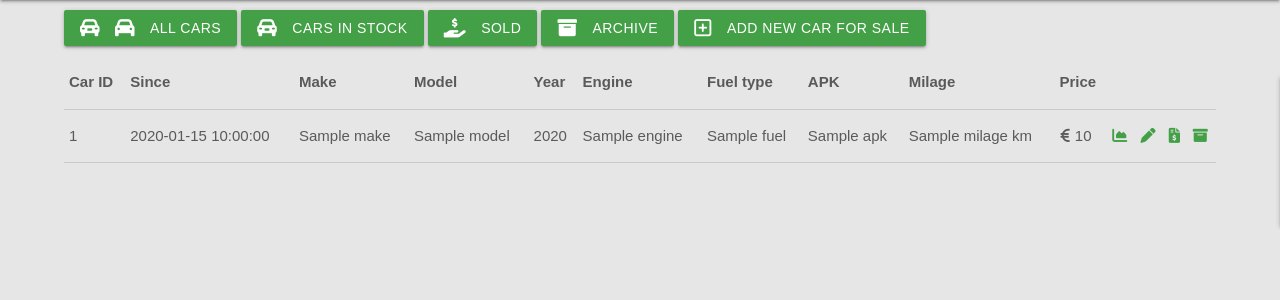
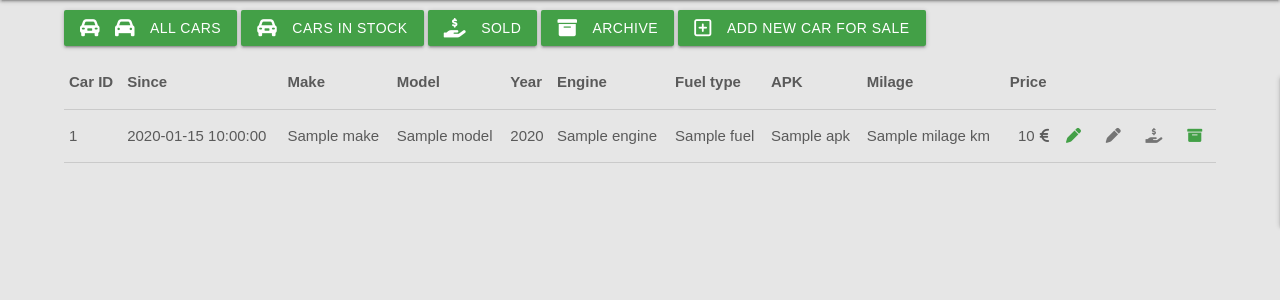
Before and after one commit to MarisKX/Code-Institute-Milestone-Project-3, a Flask app: page /manager-dashboard/cars-for-sale/ in a window 1280 px wide. Shown: the part 64-364 px from the top of the page. Run offline with Flask 2, Linux system fonts and the light colour scheme; the visitor is signed in with stand-in values (Sample User, id 1); a database or web service that is not in the repository returns one stand-in record (values such as "Sample title"); some libraries are stand-ins or nearby versions.

Commit message:
Created 'mark-as-sold' option and made adjustments to car list accordingly

```diff
--- a/app.py
+++ b/app.py
@@ -264,6 +264,30 @@ def edit_car_for_sale(edit_id):
         flash("Your session has expired!", category="info")
         return render_template("manager-dashboard/login.html")
 
+# MARK AS SOLD # MARK AS SOLD # MARK AS SOLD # MARK AS SOLD # MARK AS SOLD # MARK AS SOLD
+
+@app.route("/manager-dashboard/mark-as-sold/<car_id>", methods=["GET", "POST"])
+def mark_as_sold(car_id):
+    if "user" in session:
+        if request.method == "POST":
+            confirm_as_sold = {
+                "sold": "yes",
+                "sold_at": request.form.get("sold_at"),
+                "price": request.form.get("final-price"),
+                "sold_by": session["user"],
+            }
+            # USED SUPPORTED METHOD FOR CURRENT PYMONGO VERSION (old type - update with parameter without $set)
+            mongo.db.cars_for_sale.update_one({"_id": ObjectId(car_id)}, {"$set": confirm_as_sold})
+            flash("Car Marked as Sold Successfully", category="success")
+            return redirect(url_for("cars_for_sale"))
+
+        car = mongo.db.cars_for_sale.find_one({"_id": ObjectId(car_id)})
+        return render_template("manager-dashboard/mark-as-sold.html", car=car)
+    else:
+        flash("Your session has expired!", category="info")
+        return render_template("manager-dashboard/login.html")
+
+
 # SETTINGS AREA # SETTINGS AREA # SETTINGS AREA # SETTINGS AREA # SETTINGS AREA # SETTINGS AREA # SETTINGS AREA
 
 @app.route("/manager-dashboard/settings/<username>", methods=["GET", "POST"])
--- a/static/css/style.css
+++ b/static/css/style.css
@@ -225,8 +225,26 @@ table.access-rights > tbody > tr > td, table.access-rights > tbody > tr > th {
     display: none;
 }
 
-table.access-rights, table.user-rights {
+table.access-rights, table.user-rights, table.car-details {
     max-width: 600px;
+}
+
+.input-row {
+    width: 300px;
+}
+
+label.confirm-sale {
+    font-size: 2em;
+    font-weight: bold;
+}
+
+.table-btn {
+    margin-left: 30%;
+}
+
+.table-datapicker {
+    margin-left: 35%;
+    margin-right: 35%;
 }
 
 
@@ -251,6 +269,20 @@ table.access-rights, table.user-rights {
 .checkbox-imit {
     font-size: 2em;
 }
+button.list-item-btn {
+    border: none;
+    background-color: inherit;
+}
+
+button.list-item-btn:hover {
+    cursor: pointer;
+}
+
+i.disabled {
+    cursor: not-allowed;
+}
+
+
 
 @media only screen and (max-width: 992px) {
     .brand-logo.not-mobile {
--- a/static/js/script.js
+++ b/static/js/script.js
@@ -8,6 +8,22 @@ $(document).ready(function(){
         i18n: {
             done: "Select"
         }});
+    $(function() {
+        $('.car-sold').click(function(event) {
+            event.preventDefault();
+            let actionPath = "/manager-dashboard/mark-as-sold/" + $(this).attr('data-car-id');
+            let innerId = $(this).attr('data-car-inner-id');
+            let make = $(this).attr('data-make');
+            let model = $(this).attr('data-model');
+            let price = $(this).attr('data-price');
+              $('#EditModal form').attr('action', actionPath);
+              $('#EditModal .id').text(innerId);
+              $('#EditModal .make').text(make);
+              $('#EditModal .model').text(model);
+              $('#EditModal .price').text(price);
+              $('#EditModal').modal('show');
+            });
+          });
 });
 
 
--- a/templates/manager-dashboard/cars-for-sale.html
+++ b/templates/manager-dashboard/cars-for-sale.html
@@ -41,14 +41,38 @@
                     <td><i class="red-text fas fa-times"></i></td>
                 {% endif %}
                 <td>{{ cfs.milage }} km</td>
-                <td><i class="fas fa-euro-sign"></i> {{ cfs.price }}</td>
-                <td><a href="#"><i class="green-text text-darken-1 fas fa-chart-area"></i></a></td>
-                <td><a href="{{ url_for('edit_car_for_sale', edit_id=cfs._id) }}"><i class="green-text text-darken-1 fas fa-pen"></i></a></td>
-                <td><a href="#"><i class="green-text text-darken-1 fas fa-file-invoice-dollar"></i></a></td>
-                <td><a href="#"><i class="green-text text-darken-1 fas fa-archive"></i></a></td>
+                <td class="right">{{ cfs.price }} <i class="fas fa-euro-sign"></i></td>
+                <td><button class="list-item-btn"><a
+                    href=""><i
+                    class="green-text text-darken-1 fas fa-pen"></i></a></button></td>
+                {% if cfs.sold == "no" %}
+                <td><button class="list-item-btn"><a
+                    href="{{ url_for('edit_car_for_sale', edit_id=cfs._id) }}"><i
+                    class="green-text text-darken-1 fas fa-pen"></i></a></button>
+                </td>
+                <td><button class="list-item-btn"><a
+                    href="{{ url_for('mark_as_sold', car_id=cfs._id) }}"><i
+                    class="green-text text-darken-1 fas fa-hand-holding-usd"></i></a></button>
+                </td>
+                <td><button class="list-item-btn"><i
+                    class="grey-text text-darken-1 disabled fas fa-archive"></i></button>
+                </td>
+                {% else %}
+                <td><button class="list-item-btn"><i
+                    class="grey-text text-darken-1 disabled fas fa-pen"></i></button>
+                </td>
+                <td><button class="list-item-btn"><i
+                    class="grey-text text-darken-1 disabled fas fa-hand-holding-usd"></i></button>
+                </td>
+
+                <td><button class="list-item-btn"><a
+                    href=""><i
+                    class="green-text text-darken-1 fas fa-archive"></i></a></button>
+                </td>
+                {% endif %}
             </tr>
         {% endif %}
     {% endfor %}
-</table>
+
 
 {% endblock %}
```
Also changed, not shown: templates/manager-dashboard/mark-as-sold.html (added, +74 -0 lines).
